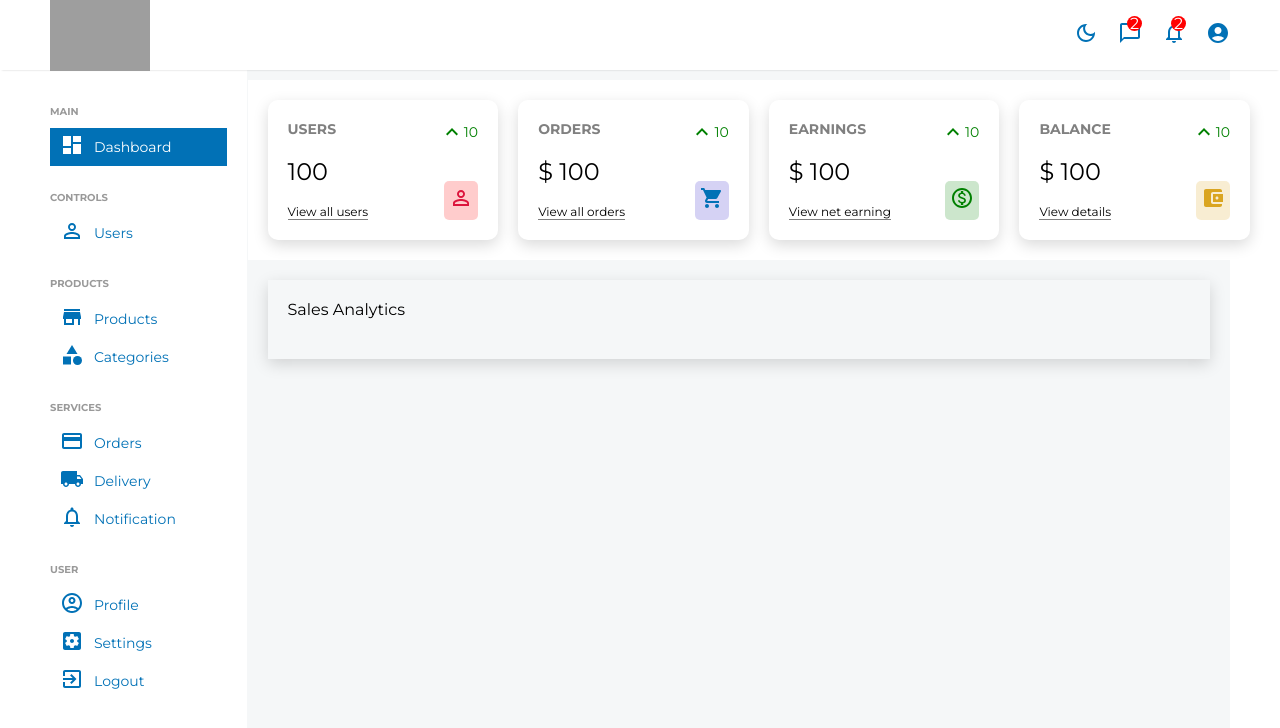
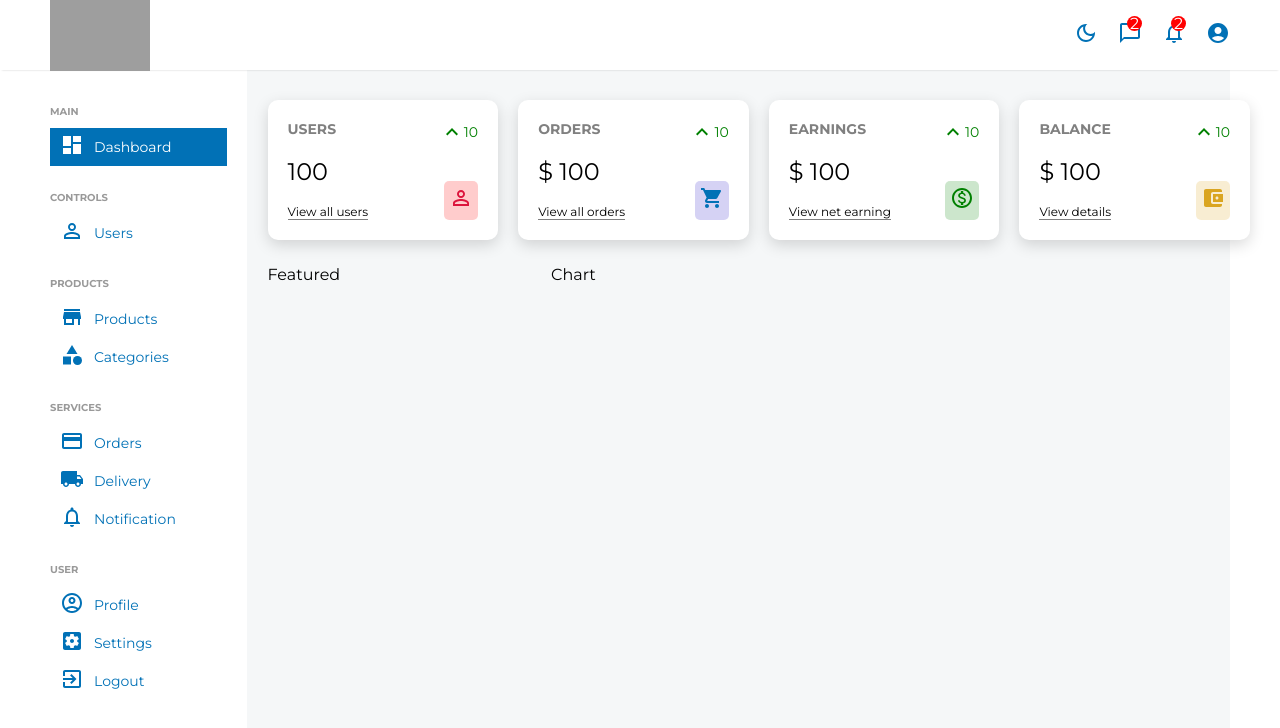
Before and after one commit to rxmann/Ecommerce-BechCha-Client, a React (Create React App) app: page /admindash in a window 1280 px wide. Shown: the top 728 px of the page. Built offline with nearby package versions, Linux system fonts and the light colour scheme; grey boxes are pictures that could not be loaded.

Commit message:
Widget section completed "

```diff
--- a/src/AdminComponents/Chart.jsx
+++ b/src/AdminComponents/Chart.jsx
@@ -1,9 +1,7 @@
 import styled from "styled-components"
 
 const Container = styled.div`
-    box-shadow: rgba(0, 0, 0, 0.15) 0px 5px 15px 0px;
-    margin: 20px;
-    padding: 20px;
+    flex: 5;
 `
 
 const Title = styled.div`
@@ -14,7 +12,7 @@ const Title = styled.div`
 const Chart = () => {
   return (
     <Container>
-        <Title> Sales Analytics </Title>
+        <Title> Chart </Title>
 
     </Container>
   )
--- /dev/null
+++ b/src/AdminComponents/Featured.jsx
@@ -0,0 +1,15 @@
+import styled from "styled-components"
+
+const Container = styled.div`
+    flex: 2;
+`
+
+const Featured = () => {
+  return (
+    <Container>
+        Featured
+    </Container>
+  )
+}
+
+export default Featured
--- a/src/AdminComponents/FeaturedInfo.jsx
+++ /dev/null
@@ -1,27 +0,0 @@
-import styled from "styled-components"
-import Widget from "./Widget"
-
-const Container = styled.div`
-    width: 100%;
-    display: flex;
-    flex-wrap: wrap;
-    gap: 20px;
-    margin-top: 10px;
-    background-color: white;
-    padding: 20px;
-`
-
-
-
-const FeaturedInfo = () => {
-  return (
-    <Container>
-        <Widget type="USERS" />
-        <Widget type="ORDERS" />
-        <Widget type="EARNINGS" />
-        <Widget type="BALANCE" />
-    </Container>
-  )
-}
-
-export default FeaturedInfo
--- a/src/AdminComponents/Widget.jsx
+++ b/src/AdminComponents/Widget.jsx
@@ -6,6 +6,7 @@ const Container = styled.div`
     flex: 1;
     padding: 20px;
     border-radius: 10px;
+    background-color: white;
     box-shadow: rgba(0, 0, 0, 0.15) 0px 5px 15px 0px;
     height: 100px;
     max-width: 320px;
--- a/src/AdminPages/AdminHome.jsx
+++ b/src/AdminPages/AdminHome.jsx
@@ -1,17 +1,43 @@
 import styled from "styled-components"
 import Chart from "../AdminComponents/Chart"
-import FeaturedInfo from "../AdminComponents/FeaturedInfo"
+import Featured from "../AdminComponents/Featured"
+import Widget from "../AdminComponents/Widget"
 
 const Container = styled.div`
     flex: 5;
     background-color: #f5f7f8;
 `
 
+const FeaturedInfo = styled.div`
+    width: 100%;
+    display: flex;
+    flex-wrap: wrap;
+    gap: 20px;
+    margin-top: 10px;
+    padding: 20px;
+`
+
+const Charts = styled.div`
+  display: flex;
+  gap: 20px;
+  padding: 5px 20px;
+`
+
 const AdminHome = () => {
   return (
     <Container>
-        <FeaturedInfo />
+      <FeaturedInfo >
+        <Widget type="USERS" />
+        <Widget type="ORDERS" />
+        <Widget type="EARNINGS" />
+        <Widget type="BALANCE" />
+      </FeaturedInfo>
+
+      <Charts>
+        <Featured />
         <Chart />
+      </Charts>
+
     </Container>
   )
 }
```
